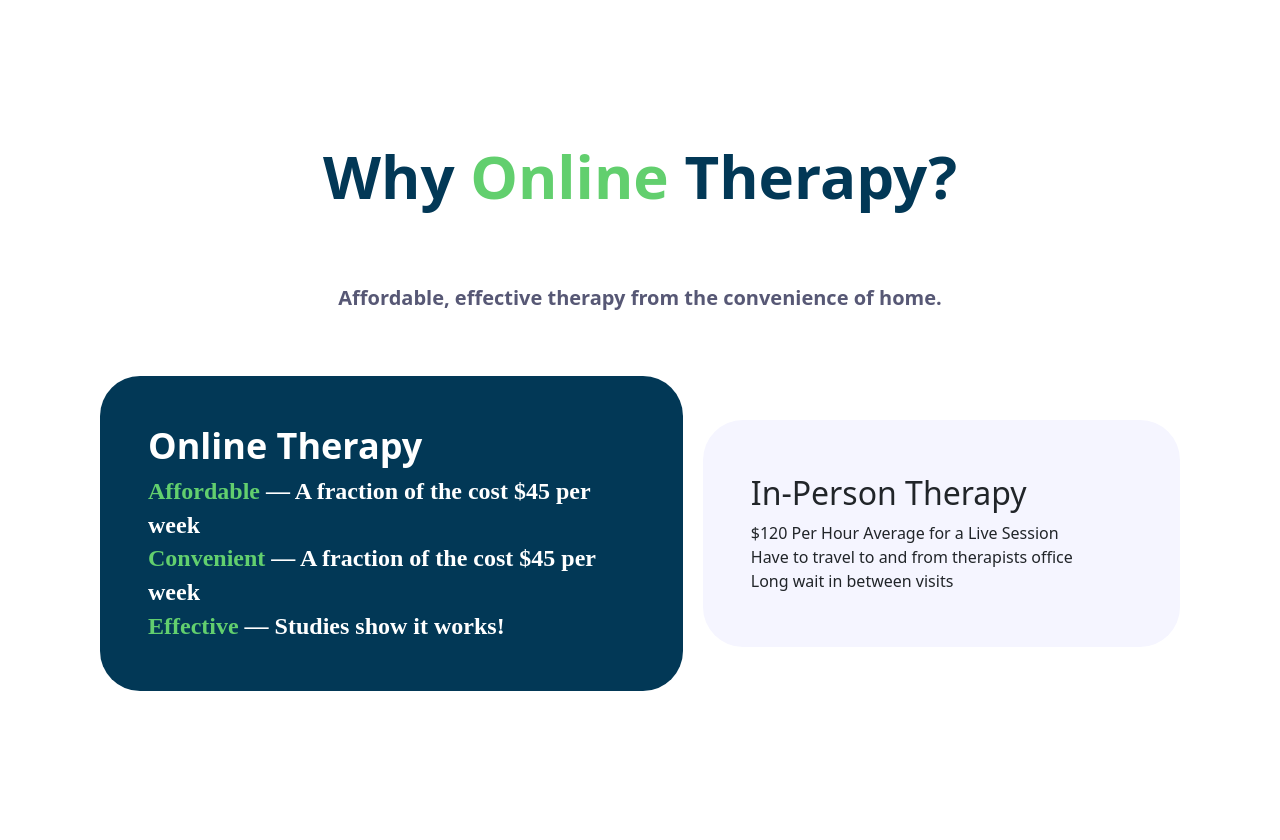
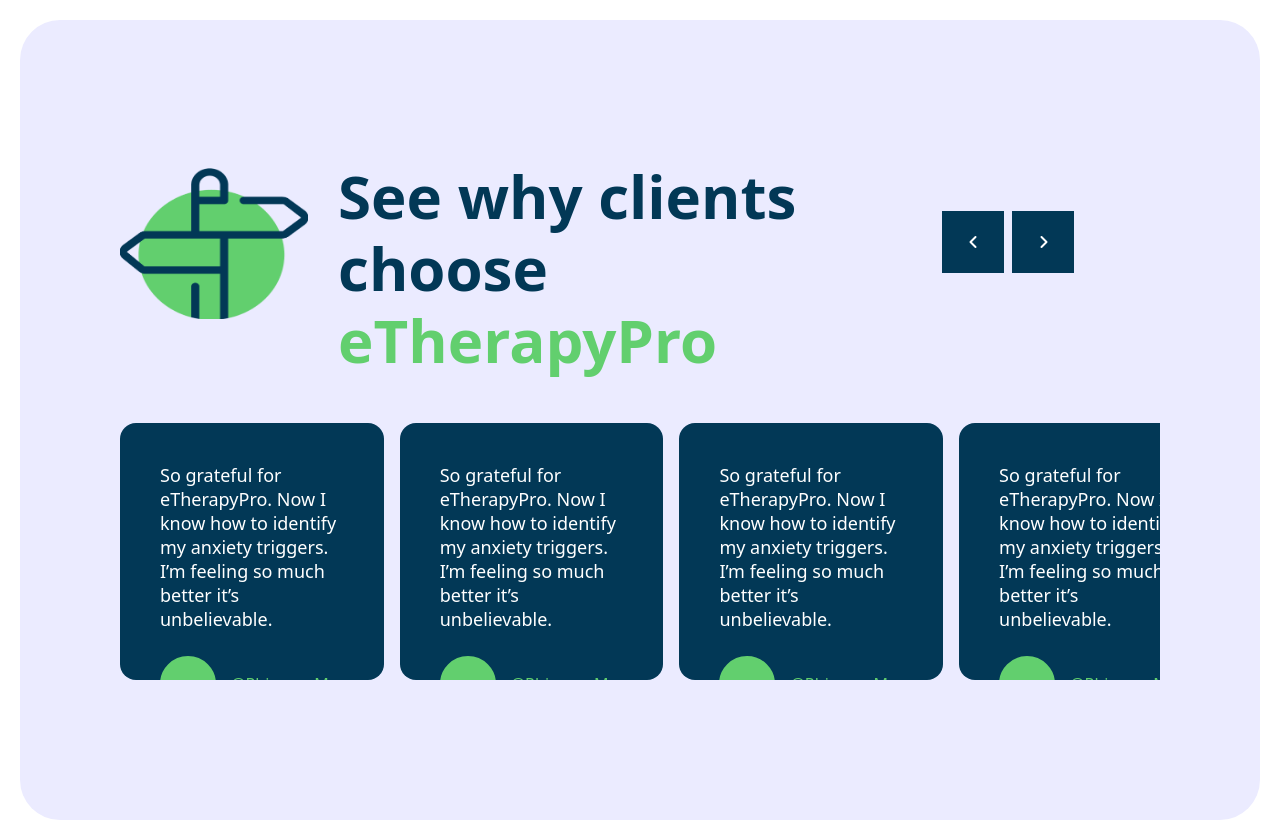
Before and after one commit to VikalpNimesh/eTharapyPro, a React (Vite) app: page / in a window 1280 px wide. Built offline with nearby package versions, Linux system fonts and the light colour scheme.

Commit message:
testimonial done

```diff
--- a/index.html
+++ b/index.html
@@ -6,6 +6,7 @@
     <meta name="viewport" content="width=device-width, initial-scale=1.0" />
     <title>Vite + React</title>
     <link href="https://cdn.jsdelivr.net/npm/bootstrap@5.3.3/dist/css/bootstrap.min.css" rel="stylesheet" integrity="sha384-QWTKZyjpPEjISv5WaRU9OFeRpok6YctnYmDr5pNlyT2bRjXh0JMhjY6hW+ALEwIH" crossorigin="anonymous">
+    <link rel="stylesheet" href="https://cdnjs.cloudflare.com/ajax/libs/font-awesome/6.5.2/css/all.min.css" integrity="sha512-SnH5WK+bZxgPHs44uWIX+LLJAJ9/2PkPKZ5QiAj6Ta86w+fsb2TkcmfRyVX3pBnMFcV7oQPJkl9QevSCWr3W6A==" crossorigin="anonymous" referrerpolicy="no-referrer" />
   </head>
   <link rel="stylesheet" href="https://cdnjs.cloudflare.com/ajax/libs/font-awesome/6.5.2/css/all.min.css" integrity="sha512-SnH5WK+bZxgPHs44uWIX+LLJAJ9/2PkPKZ5QiAj6Ta86w+fsb2TkcmfRyVX3pBnMFcV7oQPJkl9QevSCWr3W6A==" crossorigin="anonymous" referrerpolicy="no-referrer" />
   <body>
--- a/src/pages/home/Home.jsx
+++ b/src/pages/home/Home.jsx
@@ -7,11 +7,13 @@
 import Hero from './hero/Hero'
 import HowWorks from './how it works/HowWorks'
 import WhyTherapy from './why therapy/WhyTherapy'
+import Testimonials from './testimonials/Testimonials'
 
 const Home = () => {
     return (
       <div className="" >
-        <WhyTherapy/>
+      <Testimonials/>
+        {/* <WhyTherapy/> */}
         {/* <Header />
         <Hero/>
         <HowWorks/>
--- /dev/null
+++ b/src/pages/home/testimonials/Testimonials.jsx
@@ -0,0 +1,72 @@
+import pic from "../../../assets/images/testimonial-icon.png";
+import "./testimonials.css";
+
+const Testimonials = () => {
+  return (
+    <div className="testimonial-main   ">
+      <div className="wrapper">
+        <div className=" testimonial-top ">
+          <img src={pic} alt="" />
+          <h1>
+            See why clients choose{" "}
+            <span className="span-green">eTherapyPro</span>
+          </h1>
+
+          <div className="icons-box">
+            <div className="next">
+              <i className="fa-solid fa-angle-left"></i>
+            </div>
+            <div className="prev">
+              <i className="fa-solid fa-angle-right"></i>
+            </div>
+          </div>
+        </div>
+
+        <div className="testimonial-section">
+          <div className="testimonial-boxes">
+            <p>
+              So grateful for eTherapyPro. Now I know how to identify my anxiety
+              triggers. I’m feeling so much better it’s unbelievable.
+            </p>
+            <div className="user-details">
+              <div className="user-img"></div>
+              <div className="user-name">@Rhianna_M</div>
+            </div>
+          </div>
+          <div className="testimonial-boxes">
+            <p>
+              So grateful for eTherapyPro. Now I know how to identify my anxiety
+              triggers. I’m feeling so much better it’s unbelievable.
+            </p>
+            <div className="user-details">
+              <div className="user-img"></div>
+              <div className="user-name">@Rhianna_M</div>
+            </div>
+          </div>
+          <div className="testimonial-boxes">
+            <p>
+              So grateful for eTherapyPro. Now I know how to identify my anxiety
+              triggers. I’m feeling so much better it’s unbelievable.
+            </p>
+            <div className="user-details">
+              <div className="user-img"></div>
+              <div className="user-name">@Rhianna_M</div>
+            </div>
+          </div>
+          <div className="testimonial-boxes">
+            <p>
+              So grateful for eTherapyPro. Now I know how to identify my anxiety
+              triggers. I’m feeling so much better it’s unbelievable.
+            </p>
+            <div className="user-details">
+              <div className="user-img"></div>
+              <div className="user-name">@Rhianna_M</div>
+            </div>
+          </div>
+        </div>
+      </div>
+    </div>
+  );
+};
+
+export default Testimonials;
--- /dev/null
+++ b/src/pages/home/testimonials/testimonials.css
@@ -0,0 +1,99 @@
+.testimonial-main {
+  /* padding:140px 20px ; */
+  background: #EBEBFF;
+  border-radius: 40px;
+  margin: 20px;
+}
+
+.testimonial-top {
+  display: flex;
+  align-items: center;
+  gap: 30px;
+  padding-bottom: 100px;
+}
+
+.testimonial-top img {
+  width: 188.07px;
+  height: 154.5px;
+}
+
+.testimonial-top h1 {
+  max-width: 574px;
+  max-height: 155px;
+  text-align: left;
+}
+
+.icons-box {
+  display: flex;
+  /* float: right; */
+  /* width: 100%; */
+  align-items: center;
+  justify-content: center;
+  gap: 8px;
+}
+.prev,
+.next {
+  display: flex;
+  align-items: center;
+  justify-content: center;
+  width: 62px;
+  height: 62px;
+  padding: 20px;
+  gap: 10px;
+  background: #023856;
+  color: white;
+}
+.icons-box i {
+  width: 9px;
+}
+
+
+ .testimonial-section{
+    width: 100%;
+    display: flex;
+    gap: 16px;
+    overflow: hidden;
+    flex-wrap: nowrap;
+ }
+
+ .testimonial-boxes{
+    width: 385px;
+height: 257px;
+padding: 40px ;
+gap: 24px;
+border-radius: 16px ;
+color: white;
+background: #023856;
+ }
+
+ .testimonial-boxes p{
+font-size: 18px;
+font-weight: 400;
+line-height: 24px;
+text-align: left;
+
+ }
+.user-details{
+    display: flex;
+    align-items: center;
+    padding-top: 25px;
+
+}
+ .user-img{
+    width: 56px;
+height: 56px;
+background: #62CF6E;
+border: 3px solid #62CF6E;
+border-radius: 50%;
+
+ }
+ .user-name{
+    padding: 15px;
+    color:#62CF6E ;
+ }
+
+ @media (max-width:768px) {
+   .testimonial-top{
+    flex-direction: column;
+   }
+ }
--- a/src/pages/home/why therapy/WhyTherapy.css
+++ b/src/pages/home/why therapy/WhyTherapy.css
@@ -1,4 +1,4 @@
-.why-therapy-main > p {
+.why-therapy-main>div>p {
   font-size: 20px;
   font-weight: 600;
   line-height: 28px;
@@ -8,7 +8,7 @@
 }
 
 .therapy-boxes {
-  width: 100%;
+  max-width: 100%;
   gap: 20px;
 }
 
@@ -18,7 +18,7 @@
   border-radius: 40px;
   padding: 3rem;
   opacity: 0px;
-  width: 55%;
+  /* width: 55%; */
   background: #023856;
 }
 
@@ -28,17 +28,19 @@
 font-weight: 700;
 line-height: 43.2px;
 text-align: left;
+padding-bottom: 40px;
+margin-bottom: 0;
 }
  .online-therapy p{
-    font-family: Gilmer;
-font-size: 24px;
-font-weight: 700;
-line-height: 33.6px;
+
+font-size: 22px;
+font-weight: 600;
+line-height: 30.8px;
 text-align: left;
 color: white;
+padding-bottom: 32px;
  }
  .online-therapy span{
-    font-family: Gilmer;
 font-size: 24px;
 font-weight: 700;
 line-height: 33.6px;
@@ -47,8 +49,27 @@
  }
 
 .in-person-therapy {
-  width: 45%;
+  /* width: 45%; */
   background: #f5f5ff;
-  padding: 54px 48px;
+  padding: 48px;
   border-radius: 40px;
 }
+
+.in-person-therapy h2{
+font-size: 30px;
+font-weight: 700;
+line-height: 36px;
+text-align: left;
+padding-bottom: 40px;
+color: #575875;
+}
+
+.in-person-therapy p{
+font-size: 18px;
+font-weight: 600;
+line-height: 25.2px;
+text-align: left;
+padding-bottom: 32px;
+color: #575875;
+
+}
--- a/src/pages/home/why therapy/WhyTherapy.jsx
+++ b/src/pages/home/why therapy/WhyTherapy.jsx
@@ -2,24 +2,26 @@
 
 const WhyTherapy = () => {
   return (
-      <div className="why-therapy-main wrapper column">
+      <div className="why-therapy-main wrapper column container ">
 
+          <div className="row">
           <h1>Why <span className="span-green">Online</span> Therapy?</h1>
           <p>Affordable, effective therapy from the convenience of home.</p>
 
-          <div className="therapy-boxes flex">
-              <div className="online-therapy">
+          <div className="therapy-boxes d-lg-flex    ">
+              <div className="online-therapy ">
                   <h2>Online Therapy</h2>
                   <p><span className="span-green">Affordable</span>  —  A fraction of the cost $45 per week</p>
                   <p><span className="span-green">Convenient</span>  —  A fraction of the cost $45 per week</p>
                   <p><span className="span-green">Effective</span>   —  Studies show it works!</p>
               </div>
-              <div className="in-person-therapy">
+              <div className="in-person-therapy ">
                   <h2>In-Person Therapy</h2>
-                  <p>$120 Per Hour Average for a Live Session</p>
-                  <p>Have to travel to and from therapists office</p>
-                  <p>Long wait in between visits</p>
+                  <p>* $120 Per Hour Average for a Live Session</p>
+                  <p>* Have to travel to and from therapists office</p>
+                  <p>* Long wait in between visits</p>
               </div>
+          </div>
           </div>
     </div>
   )
```
Also changed, not shown: src/assets/images/testimonial-icon.png (added).
